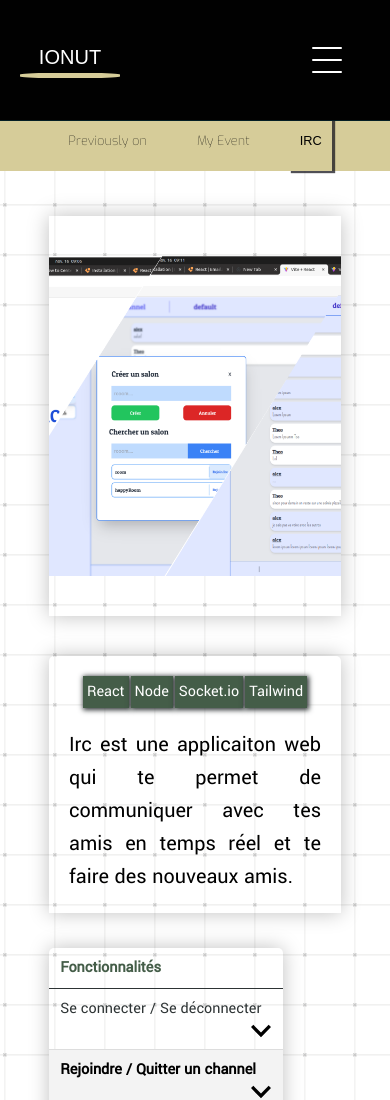
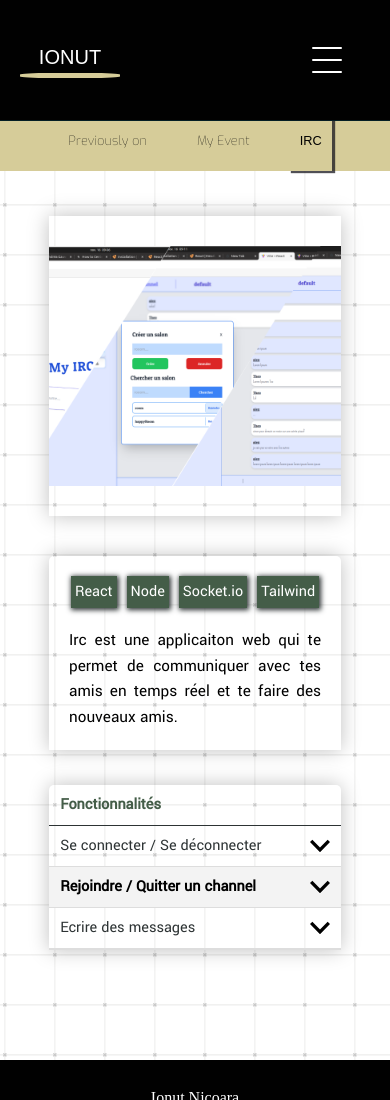
Before and after one commit to IonutzNcr/portfolio, a React (Vite) app: page /projets in a window 390 px wide. Shown: the top 1100 px of the page. Built offline with nearby package versions, Linux system fonts and the light colour scheme; a web font is replaced by a local one.

Commit message:
fixing functionnality div in mobile size + fixing font-size in presentation mobile size

```diff
--- a/src/pages/ContactPage.tsx
+++ b/src/pages/ContactPage.tsx
@@ -4,7 +4,7 @@ import "../styles/contact.css";
 import "../styles/general/navbar.css";
 import src from "../assets/github-mark.svg";
 import src2 from "../assets/linkedin_y.svg";
-import cvPath from "../assets/cv-compressé.pdf";
+import cvPath from "../assets/cv_Ionut.pdf";
 import { useEffect, useRef, useState } from "react";
 import { Navbar } from "../components/Navbar";
 import { useForm, SubmitHandler } from "react-hook-form";
--- a/src/styles/presentation.css
+++ b/src/styles/presentation.css
@@ -287,3 +287,21 @@ span{
         margin:0;
     }
 }
+
+
+@media screen and (max-width:424px){
+
+    .description_pr{
+        grid-column: 2/10;
+    }
+
+    .core_pr{
+        font-size: 17px;
+        line-height: 1.4rem;
+
+    }
+
+    .div_core_pr{
+        width: 100%;
+    }
+}
--- a/src/styles/projets.css
+++ b/src/styles/projets.css
@@ -411,8 +411,11 @@ div.active_projet {
 
 @media screen and (max-width:424px){
 
+    .description_projet{
+        font-size: 17px;
+    }
     .skills_container{
-        gap:2px;
+        gap:10px;
         align-items: start;
         justify-content: center;
     }
@@ -435,7 +438,12 @@ div.active_projet {
         font-size: 0.8rem;
     }
 
+    .main_content_container{
+        width: 100%;
+    }
+
     .details{
+        width: 100%;
         height: auto;
         font-size: 1rem;
         overflow: none;
@@ -452,6 +460,11 @@ div.active_projet {
 
     h6{
         font-size: 1.3rem;
+    }
+
+    .PROJET_img{
+        width:100% !important;
+        height: 300px;
     }
 }
 
```
Also changed, not shown: 1 other file (tests, documents, lock files or other folders).
